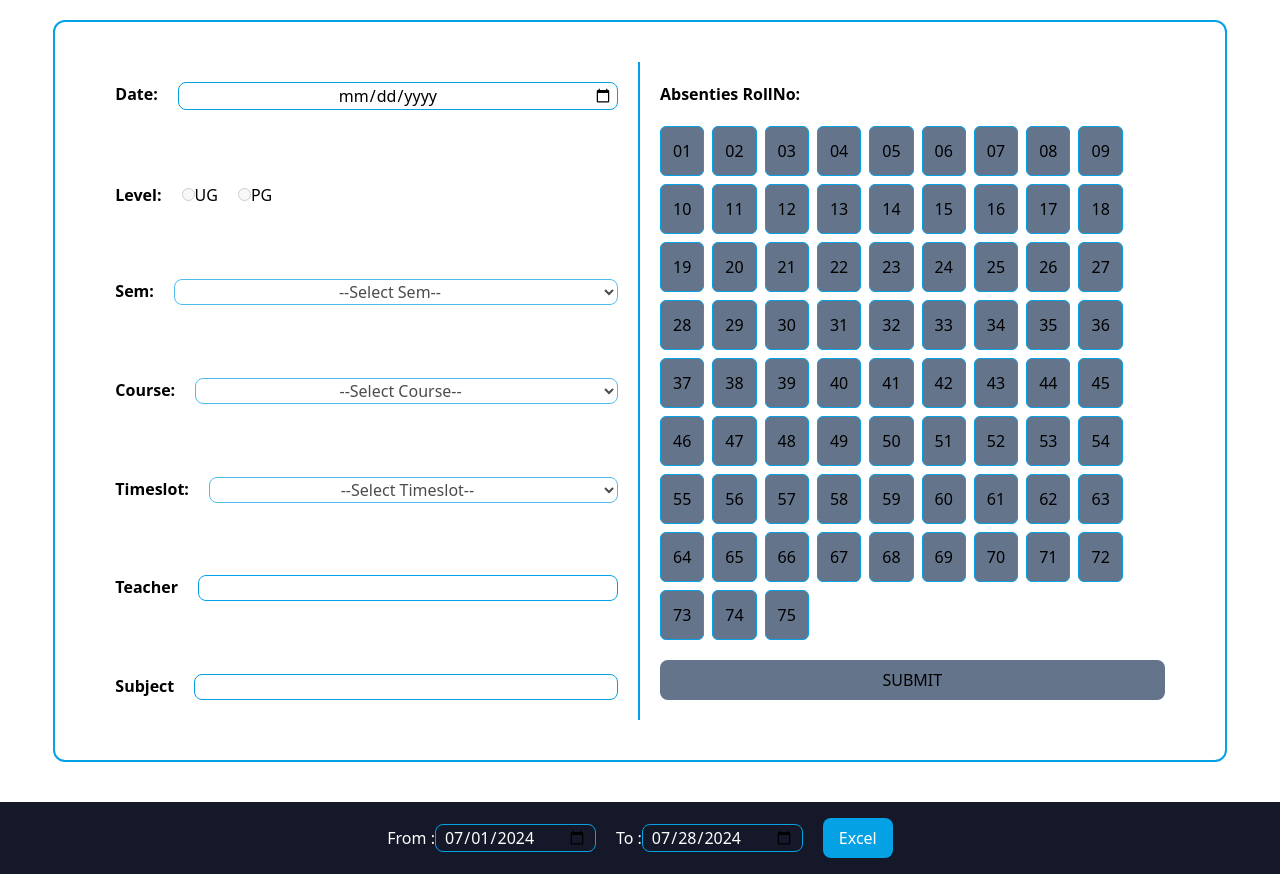
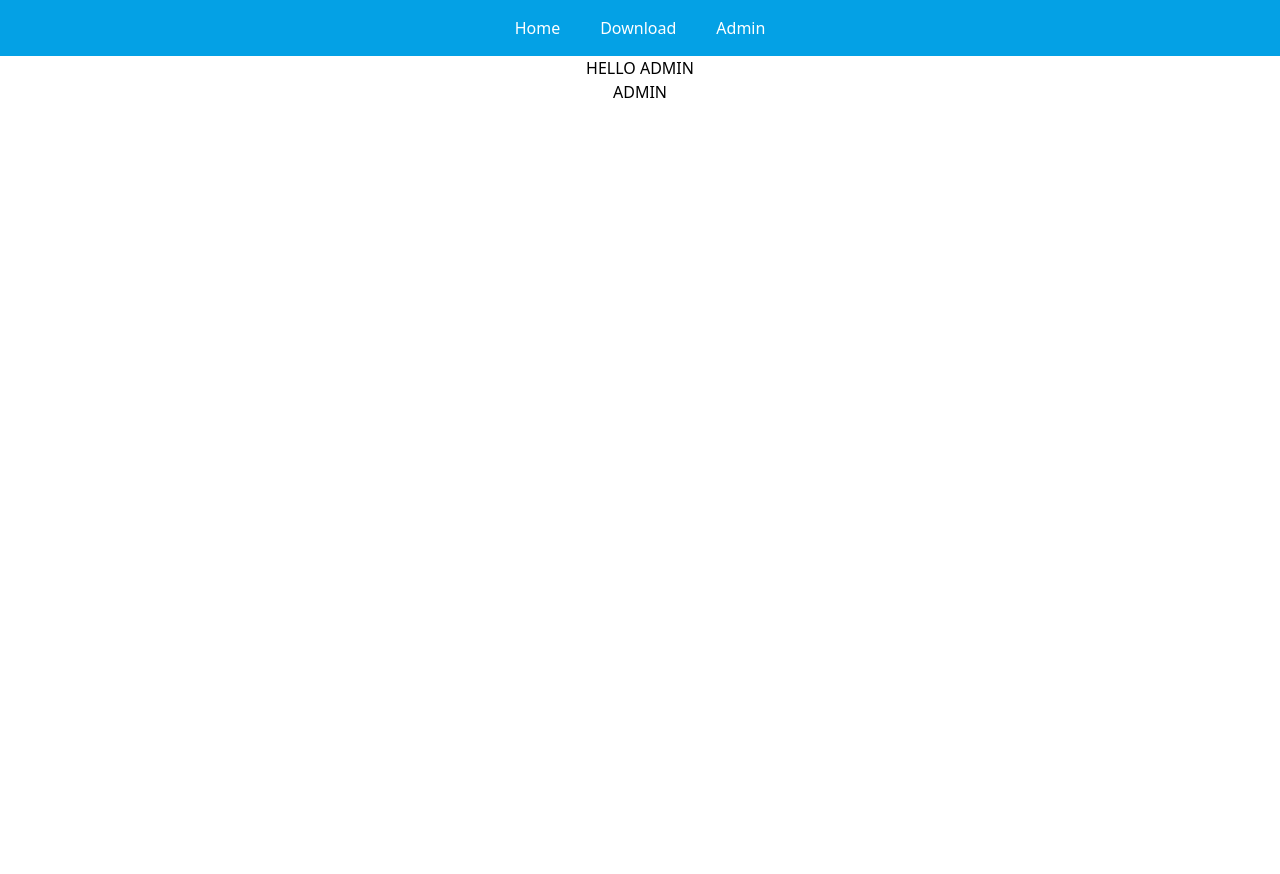
Before and after one commit to sreekesh-k/RCSS-Attendance-Varification, a React (Vite) app in the folder frontend/: page /admin in a window 1280 px wide. After the commit the page ends 800 px from the top, so only its background shows below. Built offline with nearby package versions, Linux system fonts and the light colour scheme.

Commit message:
stable routing

```diff
--- a/frontend/package.json
+++ b/frontend/package.json
@@ -12,6 +12,7 @@
   "dependencies": {
     "react": "^18.3.1",
     "react-dom": "^18.3.1",
+    "react-router-dom": "^6.26.0",
     "xlsx": "^0.18.5"
   },
   "devDependencies": {
--- /dev/null
+++ b/frontend/src/Admin.jsx
@@ -0,0 +1,15 @@
+import React from "react";
+import Sample from "./Components/admin/Sample";
+
+function Admin() {
+  return (
+    <>
+      <main className="w-full grid place-items-center">
+        <h1>HELLO ADMIN</h1>
+        <Sample />
+      </main>
+    </>
+  );
+}
+
+export default Admin;
--- a/frontend/src/App.jsx
+++ b/frontend/src/App.jsx
@@ -1,118 +1,20 @@
-import React, { useState, useEffect } from "react";
-import Download from "./Components/downloads/Download";
-import DateSelector from "./Components/home/DateSelector";
-import LevelSelector from "./Components/home/LevelSelector";
-import SemSelector from "./Components/home/SemSelector";
-import CourseSelector from "./Components/home/CourseSelector";
-import TimeslotSelector from "./Components/home/TimeslotSelector";
-import TeacherSubjects from "./Components/home/TeacherSubjects";
-import SubmitButton from "./Components/home/SubmitButton";
-import AbsentCheckboxList from "./Components/home/AbsentCheckboxList";
+import React from "react";
+import { BrowserRouter as Router, Route, Routes } from "react-router-dom";
+import Home from "./Home";
+import Navbar from "./Components/Navbar";
+import Download from "./Download";
+import Admin from "./Admin";
 
 function App() {
-  const [day, setDay] = useState("");
-  const [selectedDate, setSelectedDate] = useState("");
-
-  const [level, setLevel] = useState();
-  const [sem, setSem] = useState("");
-
-  const [courses, setCourses] = useState([]);
-  const [selectedCourse, setSelectedCourse] = useState("");
-
-  const [timeSlots, setTimeSlots] = useState([]);
-  const [startTime, setStartTime] = useState("");
-  const [endTime, setEndTime] = useState("");
-  const [selectedTimeSlot, setSelectedTimeSlot] = useState("");
-
-  const [teachers, setTeachers] = useState([]);
-  const [selectedTeacher, setSelectedTeacher] = useState("");
-  const [subjects, setSubjects] = useState([]);
-  const [selectedSubject, setSelectedSubject] = useState("");
-
-  useEffect(() => {
-    if (selectedTimeSlot) {
-      setSelectedTeacher(teachers[selectedTimeSlot]);
-      setSelectedSubject(subjects[selectedTimeSlot]);
-      setStartTime(timeSlots[selectedTimeSlot].starttime);
-      setEndTime(timeSlots[selectedTimeSlot].endtime);
-    }
-  }, [selectedTimeSlot, teachers, subjects]);
-
-  const [selectedStudents, setSelectedStudents] = useState([]);
-  const [count, setCount] = useState(0);
-
-  const [error, setError] = useState(null);
-
   return (
-    <>
-      <main className="relative w-full min-h-[88svh] grid place-items-center overflow-hidden py-5">
-        <div className=" grid w-11/12 h-full place-items-center grid-rows-2 md:grid-cols-2 md:grid-rows-1 text-black p-10 min-h-[25%] border-2 border-mybl rounded-xl">
-          <div className=" w-full h-full flex flex-col items-center justify-between border-b-2 md:border-b-0 border-b-mybl md:border-r-2 md:border-r-mybl p-5">
-            <DateSelector
-              selectedDate={selectedDate}
-              setDay={setDay}
-              setSelectedDate={setSelectedDate}
-            />
-
-            <LevelSelector setLevel={setLevel} day={day} />
-
-            <SemSelector sem={sem} setSem={setSem} level={level} />
-
-            <CourseSelector
-              courses={courses}
-              selectedCourse={selectedCourse}
-              setSelectedCourse={setSelectedCourse}
-              sem={sem}
-              level={level}
-              setCourses={setCourses}
-              setTimeSlots={setTimeSlots}
-              setTeachers={setTeachers}
-              setSubjects={setSubjects}
-              day={day}
-              setError={setError}
-            />
-
-            <TimeslotSelector
-              timeSlots={timeSlots}
-              selectedTimeSlot={selectedTimeSlot}
-              setSelectedTimeSlot={setSelectedTimeSlot}
-              selectedCourse={selectedCourse}
-            />
-
-            <TeacherSubjects
-              selectedTimeSlot={selectedTimeSlot}
-              selectedTeacher={selectedTeacher}
-              setSelectedTeacher={setSelectedTeacher}
-              selectedSubject={selectedSubject}
-              setSelectedSubject={setSelectedSubject}
-            />
-          </div>
-          <div className="w-full h-full flex flex-col p-5">
-            <AbsentCheckboxList
-              selectedStudents={selectedStudents}
-              selectedTimeSlot={selectedTimeSlot}
-              setSelectedStudents={setSelectedStudents}
-              count={count}
-              setCount={setCount}
-            />
-            <SubmitButton
-              selectedTimeSlot={selectedTimeSlot}
-              selectedDate={selectedDate}
-              startTime={startTime}
-              endTime={endTime}
-              selectedCourse={selectedCourse}
-              sem={sem}
-              selectedSubject={selectedSubject}
-              selectedTeacher={selectedTeacher}
-              count={count}
-              selectedStudents={selectedStudents}
-            />
-          </div>
-          {error && <p style={{ color: "red" }}>{error}</p>}
-        </div>
-      </main>
-      <Download />
-    </>
+    <Router>
+      <Navbar />
+      <Routes>
+        <Route path="/" element={<Home />} />
+        <Route path="/download" element={<Download />} />
+        <Route path="/admin" element={<Admin />} />
+      </Routes>
+    </Router>
   );
 }
 
--- /dev/null
+++ b/frontend/src/Components/Navbar.jsx
@@ -0,0 +1,30 @@
+import React from "react";
+import { Link } from "react-router-dom";
+
+function Navbar() {
+  return (
+    <header>
+      <nav className="w-full bg-mybl text-white py-4 px-8">
+        <ul className="flex justify-center space-x-10">
+          <li>
+            <Link to="/" className="hover:underline">
+              Home
+            </Link>
+          </li>
+          <li>
+            <Link to="/download" className="hover:underline">
+              Download
+            </Link>
+          </li>
+          <li>
+            <Link to="/Admin" className="hover:underline">
+              Admin
+            </Link>
+          </li>
+        </ul>
+      </nav>
+    </header>
+  );
+}
+
+export default Navbar;
--- /dev/null
+++ b/frontend/src/Components/downloads/Sample.jsx
@@ -0,0 +1,11 @@
+import React from "react";
+
+function Sample() {
+  return (
+    <>
+      <h1>ADMIN</h1>
+    </>
+  );
+}
+
+export default Sample;
--- a/frontend/src/Components/downloads/Download.jsx
+++ b/frontend/src/Download.jsx
@@ -42,7 +42,7 @@ function Download() {
   };
   return (
     <>
-      <footer className="w-full text-white flex justify-center items-center gap-5 mt-5 p-4 relative bg-primary">
+      <footer className="w-full flex justify-center items-center gap-5 mt-5 p-4 relative">
         <div className="relative w-fit">
           <label htmlFor="from">From :</label>
           <input
--- /dev/null
+++ b/frontend/src/Home.jsx
@@ -0,0 +1,117 @@
+import React, { useState, useEffect } from "react";
+import DateSelector from "./Components/home/DateSelector";
+import LevelSelector from "./Components/home/LevelSelector";
+import SemSelector from "./Components/home/SemSelector";
+import CourseSelector from "./Components/home/CourseSelector";
+import TimeslotSelector from "./Components/home/TimeslotSelector";
+import TeacherSubjects from "./Components/home/TeacherSubjects";
+import SubmitButton from "./Components/home/SubmitButton";
+import AbsentCheckboxList from "./Components/home/AbsentCheckboxList";
+
+function Home() {
+  const [day, setDay] = useState("");
+  const [selectedDate, setSelectedDate] = useState("");
+
+  const [level, setLevel] = useState();
+  const [sem, setSem] = useState("");
+
+  const [courses, setCourses] = useState([]);
+  const [selectedCourse, setSelectedCourse] = useState("");
+
+  const [timeSlots, setTimeSlots] = useState([]);
+  const [startTime, setStartTime] = useState("");
+  const [endTime, setEndTime] = useState("");
+  const [selectedTimeSlot, setSelectedTimeSlot] = useState("");
+
+  const [teachers, setTeachers] = useState([]);
+  const [selectedTeacher, setSelectedTeacher] = useState("");
+  const [subjects, setSubjects] = useState([]);
+  const [selectedSubject, setSelectedSubject] = useState("");
+
+  useEffect(() => {
+    if (selectedTimeSlot) {
+      setSelectedTeacher(teachers[selectedTimeSlot]);
+      setSelectedSubject(subjects[selectedTimeSlot]);
+      setStartTime(timeSlots[selectedTimeSlot].starttime);
+      setEndTime(timeSlots[selectedTimeSlot].endtime);
+    }
+  }, [selectedTimeSlot, teachers, subjects]);
+
+  const [selectedStudents, setSelectedStudents] = useState([]);
+  const [count, setCount] = useState(0);
+
+  const [error, setError] = useState(null);
+
+  return (
+    <>
+      <main className="relative w-full min-h-[88svh] grid place-items-center overflow-hidden mt-3">
+        <div className=" grid w-11/12 place-items-center grid-rows-2 md:grid-cols-2 md:grid-rows-1 text-black p-10 border-2 border-mybl rounded-xl">
+          <div className=" w-full h-full flex flex-col items-center justify-between border-b-2 md:border-b-0 border-b-mybl md:border-r-2 md:border-r-mybl p-5">
+            <DateSelector
+              selectedDate={selectedDate}
+              setDay={setDay}
+              setSelectedDate={setSelectedDate}
+            />
+
+            <LevelSelector setLevel={setLevel} day={day} />
+
+            <SemSelector sem={sem} setSem={setSem} level={level} />
+
+            <CourseSelector
+              courses={courses}
+              selectedCourse={selectedCourse}
+              setSelectedCourse={setSelectedCourse}
+              sem={sem}
+              level={level}
+              setCourses={setCourses}
+              setTimeSlots={setTimeSlots}
+              setTeachers={setTeachers}
+              setSubjects={setSubjects}
+              day={day}
+              setError={setError}
+            />
+
+            <TimeslotSelector
+              timeSlots={timeSlots}
+              selectedTimeSlot={selectedTimeSlot}
+              setSelectedTimeSlot={setSelectedTimeSlot}
+              selectedCourse={selectedCourse}
+            />
+
+            <TeacherSubjects
+              selectedTimeSlot={selectedTimeSlot}
+              selectedTeacher={selectedTeacher}
+              setSelectedTeacher={setSelectedTeacher}
+              selectedSubject={selectedSubject}
+              setSelectedSubject={setSelectedSubject}
+            />
+          </div>
+          <div className="w-full h-full flex flex-col p-5">
+            <AbsentCheckboxList
+              selectedStudents={selectedStudents}
+              selectedTimeSlot={selectedTimeSlot}
+              setSelectedStudents={setSelectedStudents}
+              count={count}
+              setCount={setCount}
+            />
+            <SubmitButton
+              selectedTimeSlot={selectedTimeSlot}
+              selectedDate={selectedDate}
+              startTime={startTime}
+              endTime={endTime}
+              selectedCourse={selectedCourse}
+              sem={sem}
+              selectedSubject={selectedSubject}
+              selectedTeacher={selectedTeacher}
+              count={count}
+              selectedStudents={selectedStudents}
+            />
+          </div>
+          {error && <p style={{ color: "red" }}>{error}</p>}
+        </div>
+      </main>
+    </>
+  );
+}
+
+export default Home;
```
Also changed, not shown: 1 other file (tests, documents, lock files or other folders).
